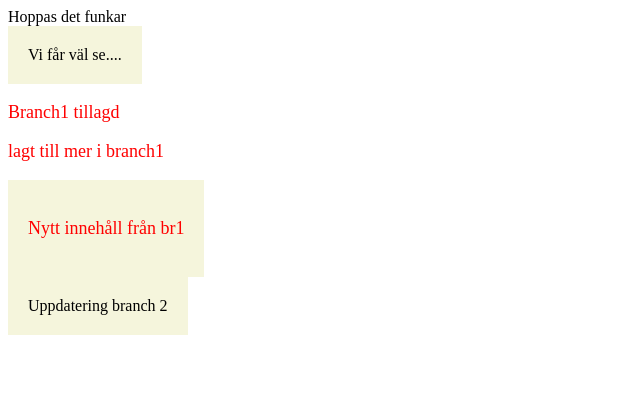
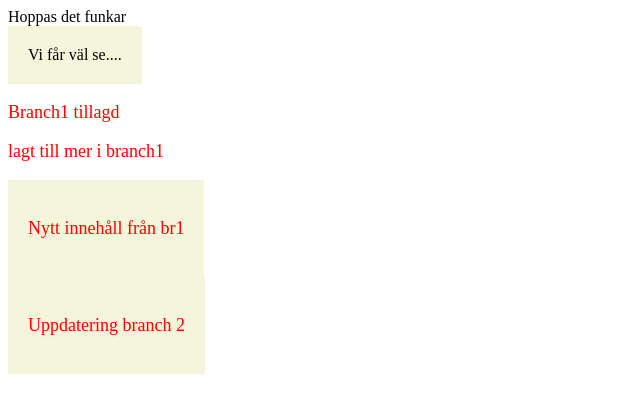
Before and after one commit to wallmandev/Studiegrupp5-git-test, a plain HTML site: page index.html in a window 1280 px wide. Shown: the whole page, without its empty margins (0-640 px from the left). Drawn offline with Linux system fonts and the light colour scheme.

Commit message:
lagt till <p> i borttagen div. konflikt?

```diff
--- a/index.html
+++ b/index.html
@@ -14,7 +14,6 @@
 
     <div class="box1"><p>Nytt innehåll från br1</p></div>
 
-    <div class="box1">Uppdatering branch 2</div>
-
+    <div class="box1"><p>Uppdatering branch 2</p></div>
   </body>
 </html>
```
